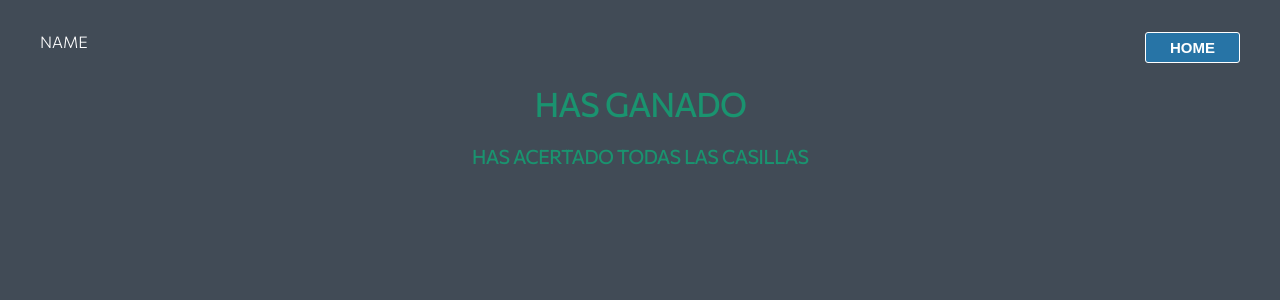
After one commit to TinfoilBat/php-says, a PHP site: page /victoria.php in a window 1280 px wide. The commit adds this page. Shown: the top 300 px of the page. Run offline with PHP 8.4, Linux system fonts and the light colour scheme; the visitor is signed in with stand-in values (Sample User, id 1).

Commit message:
Had to go back in time.

```diff
--- a/buttons.html
+++ b/buttons.html
@@ -1,3 +1,3 @@
 <!-- In order to make the button disabled, a simple css, "disabled", can be used -->
-<button onclick="showCorrectCells4Seconds()">EMPEZAR</button>
-<button onclick="solve.php">RESOLVER</button>
+<button class="boton" onclick="showCorrectCells4Seconds()">EMPEZAR</button>
+<button class="boton" onclick="solve()">RESOLVER</button>
--- /dev/null
+++ b/menu.php
@@ -0,0 +1,26 @@
+<head>
+	<meta charset="UTF-8">
+	<meta name="viewport" content="width=device-width, initial-scale=1.0">
+	<link rel="stylesheet" href="static/main.css">
+	<title>MENU</title>
+	<style>
+		@import url('https://fonts.googleapis.com/css2?family=Krona+One&display=swap');
+		@import url('https://fonts.googleapis.com/css2?family=Commissioner:wght@300&display=swap');
+		@import url('https://fonts.googleapis.com/css2?family=Oswald:wght@700&display=swap');
+	</style>
+</head>
+<body>
+	<div class="posicion letra">
+		<?php
+			session_start();
+			//$_SESSION['nombre'] = $_POST['nombre'];
+			$_SESSION['nombre'] = 'NAME';
+			echo '<div class="nombre">' . $_SESSION['nombre'] . '</div>';
+		?>
+
+		<div class="derecha">
+			<button class="boton" onclick="parent.location='index.php'">HOME</button>
+		</div>
+	</div>
+</body>
+</html>
--- /dev/null
+++ b/static/main.css
@@ -0,0 +1,261 @@
+body {
+	background-color: #414b56;
+}
+
+.home {
+	background-color: #2774a6;
+}
+
+.text-white {
+	color: #ffffff ;
+	font-family: 'Krona One', sans-serif;
+}
+
+.nombre {
+	display: flex;
+	margin-left: 2rem;
+	width: 50%;
+}
+
+.derecha {
+	display: flex;
+	margin-right: 2rem;
+	justify-content: flex-end;
+	width: 50%;
+}
+
+.posicion {
+	margin-top: 2rem;
+	display: flex;
+	align-content: space-between;
+}
+
+.letra {
+	font-family: 'Commissioner', sans-serif;
+	color: #ffffff;
+}
+
+.boton {
+	background-color:#2774a6;
+	border-radius:3px;
+	border:1px solid #ffffff;
+	display:inline-block;
+	cursor:pointer;
+	color:#ffffff;
+	font-family:Arial;
+	font-size:15px;
+	font-weight:bold;
+	padding:6px 24px;
+	text-decoration:none;
+}
+.boton:hover {
+	background-color:#019ad2;
+}
+.boton:active {
+	border-color:#2774a6 ;
+	top:1px;
+}
+
+/* Animacion y css cuando pierdes*/
+.GAMEOVER {
+	font-family: 'Commissioner', sans-serif;
+	color: #cd533b;
+	animation: animationFrames linear 1s;
+	animation-iteration-count: 1;
+	transform-origin: 50% 50%;
+	-webkit-animation: animationFrames linear 1s;
+	-webkit-animation-iteration-count: 1;
+	-webkit-transform-origin: 50% 50%;
+	-moz-animation: animationFrames linear 1s;
+	-moz-animation-iteration-count: 1;
+	-moz-transform-origin: 50% 50%;
+	-o-animation: animationFrames linear 1s;
+	-o-animation-iteration-count: 1;
+	-o-transform-origin: 50% 50%;
+	-ms-animation: animationFrames linear 1s;
+	-ms-animation-iteration-count: 1;
+	-ms-transform-origin: 50% 50%;
+}
+	@keyframes animationFrames{
+	0% {
+		transform:  rotate(0deg) scaleX(1.00) scaleY(1.00) ;
+	}
+	10% {
+		transform:  rotate(-3deg) scaleX(0.80) scaleY(0.80) ;
+	}
+	20% {
+		transform:  rotate(-3deg) scaleX(0.80) scaleY(0.80) ;
+	}
+	30% {
+		transform:  rotate(3deg) scaleX(1.20) scaleY(1.20) ;
+	}
+	40% {
+		transform:  rotate(-3deg) scaleX(1.20) scaleY(1.20) ;
+	}
+	50% {
+		transform:  rotate(3deg) scaleX(1.20) scaleY(1.20) ;
+	}
+	60% {
+		transform:  rotate(-3deg) scaleX(1.20) scaleY(1.20) ;
+	}
+	70% {
+		transform:  rotate(3deg) scaleX(1.20) scaleY(1.20) ;
+	}
+	80% {
+		transform:  rotate(-3deg) scaleX(1.20) scaleY(1.20) ;
+	}
+	90% {
+		transform:  rotate(3deg) scaleX(1.20) scaleY(1.20) ;
+	}
+	100% {
+		transform:  rotate(0deg) scaleX(1.20) scaleY(1.20) ;
+	}
+	}
+
+	@-moz-keyframes animationFrames{
+	0% {
+		-moz-transform:  rotate(0deg) scaleX(1.00) scaleY(1.00) ;
+	}
+	10% {
+		-moz-transform:  rotate(-3deg) scaleX(0.80) scaleY(0.80) ;
+	}
+	20% {
+		-moz-transform:  rotate(-3deg) scaleX(0.80) scaleY(0.80) ;
+	}
+	30% {
+		-moz-transform:  rotate(3deg) scaleX(1.20) scaleY(1.20) ;
+	}
+	40% {
+		-moz-transform:  rotate(-3deg) scaleX(1.20) scaleY(1.20) ;
+	}
+	50% {
+		-moz-transform:  rotate(3deg) scaleX(1.20) scaleY(1.20) ;
+	}
+	60% {
+		-moz-transform:  rotate(-3deg) scaleX(1.20) scaleY(1.20) ;
+	}
+	70% {
+		-moz-transform:  rotate(3deg) scaleX(1.20) scaleY(1.20) ;
+	}
+	80% {
+		-moz-transform:  rotate(-3deg) scaleX(1.20) scaleY(1.20) ;
+	}
+	90% {
+		-moz-transform:  rotate(3deg) scaleX(1.20) scaleY(1.20) ;
+	}
+	100% {
+		-moz-transform:  rotate(0deg) scaleX(1.20) scaleY(1.20) ;
+	}
+	}
+
+	@-webkit-keyframes animationFrames {
+	0% {
+		-webkit-transform:  rotate(0deg) scaleX(1.00) scaleY(1.00) ;
+	}
+	10% {
+		-webkit-transform:  rotate(-3deg) scaleX(0.80) scaleY(0.80) ;
+	}
+	20% {
+		-webkit-transform:  rotate(-3deg) scaleX(0.80) scaleY(0.80) ;
+	}
+	30% {
+		-webkit-transform:  rotate(3deg) scaleX(1.20) scaleY(1.20) ;
+	}
+	40% {
+		-webkit-transform:  rotate(-3deg) scaleX(1.20) scaleY(1.20) ;
+	}
+	50% {
+		-webkit-transform:  rotate(3deg) scaleX(1.20) scaleY(1.20) ;
+	}
+	60% {
+		-webkit-transform:  rotate(-3deg) scaleX(1.20) scaleY(1.20) ;
+	}
+	70% {
+		-webkit-transform:  rotate(3deg) scaleX(1.20) scaleY(1.20) ;
+	}
+	80% {
+		-webkit-transform:  rotate(-3deg) scaleX(1.20) scaleY(1.20) ;
+	}
+	90% {
+		-webkit-transform:  rotate(3deg) scaleX(1.20) scaleY(1.20) ;
+	}
+	100% {
+		-webkit-transform:  rotate(0deg) scaleX(1.20) scaleY(1.20) ;
+	}
+	}
+
+	@-o-keyframes animationFrames {
+	0% {
+		-o-transform:  rotate(0deg) scaleX(1.00) scaleY(1.00) ;
+	}
+	10% {
+		-o-transform:  rotate(-3deg) scaleX(0.80) scaleY(0.80) ;
+	}
+	20% {
+		-o-transform:  rotate(-3deg) scaleX(0.80) scaleY(0.80) ;
+	}
+	30% {
+		-o-transform:  rotate(3deg) scaleX(1.20) scaleY(1.20) ;
+	}
+	40% {
+		-o-transform:  rotate(-3deg) scaleX(1.20) scaleY(1.20) ;
+	}
+	50% {
+		-o-transform:  rotate(3deg) scaleX(1.20) scaleY(1.20) ;
+	}
+	60% {
+		-o-transform:  rotate(-3deg) scaleX(1.20) scaleY(1.20) ;
+	}
+	70% {
+		-o-transform:  rotate(3deg) scaleX(1.20) scaleY(1.20) ;
+	}
+	80% {
+		-o-transform:  rotate(-3deg) scaleX(1.20) scaleY(1.20) ;
+	}
+	90% {
+		-o-transform:  rotate(3deg) scaleX(1.20) scaleY(1.20) ;
+	}
+	100% {
+		-o-transform:  rotate(0deg) scaleX(1.20) scaleY(1.20) ;
+	}
+	}
+
+	@-ms-keyframes animationFrames {
+	0% {
+		-ms-transform:  rotate(0deg) scaleX(1.00) scaleY(1.00) ;
+	}
+	10% {
+		-ms-transform:  rotate(-3deg) scaleX(0.80) scaleY(0.80) ;
+	}
+	20% {
+		-ms-transform:  rotate(-3deg) scaleX(0.80) scaleY(0.80) ;
+	}
+	30% {
+		-ms-transform:  rotate(3deg) scaleX(1.20) scaleY(1.20) ;
+	}
+	40% {
+		-ms-transform:  rotate(-3deg) scaleX(1.20) scaleY(1.20) ;
+	}
+	50% {
+		-ms-transform:  rotate(3deg) scaleX(1.20) scaleY(1.20) ;
+	}
+	60% {
+		-ms-transform:  rotate(-3deg) scaleX(1.20) scaleY(1.20) ;
+	}
+	70% {
+		-ms-transform:  rotate(3deg) scaleX(1.20) scaleY(1.20) ;
+	}
+	80% {
+		-ms-transform:  rotate(-3deg) scaleX(1.20) scaleY(1.20) ;
+	}
+	90% {
+		-ms-transform:  rotate(3deg) scaleX(1.20) scaleY(1.20) ;
+	}
+	100% {
+		-ms-transform:  rotate(0deg) scaleX(1.20) scaleY(1.20) ;
+	}
+	}
+
+.centro {
+	text-align: center;
+}
--- /dev/null
+++ b/static/win.css
@@ -0,0 +1,119 @@
+.win {
+	font-family: 'Commissioner', sans-serif;
+    color: #1a936f;
+    animation: win ease-out 0.8s;
+    animation-iteration-count: 1;
+    transform-origin: 50% 50%;
+    animation-fill-mode:forwards; /*when the spec is finished*/
+    -webkit-animation: win ease-out 0.8s;
+    -webkit-animation-iteration-count: 1;
+    -webkit-transform-origin: 50% 50%;
+    -webkit-animation-fill-mode:forwards; /*Chrome 16+, Safari 4+*/
+    -moz-animation: win ease-out 0.8s;
+    -moz-animation-iteration-count: 1;
+    -moz-transform-origin: 50% 50%;
+    -moz-animation-fill-mode:forwards; /*FF 5+*/
+    -o-animation: win ease-out 0.8s;
+    -o-animation-iteration-count: 1;
+    -o-transform-origin: 50% 50%;
+    -o-animation-fill-mode:forwards; /*Not implemented yet*/
+    -ms-animation: win ease-out 0.8s;
+    -ms-animation-iteration-count: 1;
+    -ms-transform-origin: 50% 50%;
+    -ms-animation-fill-mode:forwards; /*IE 10+*/
+    }
+
+    @keyframes win{
+    0% {
+        opacity:0;
+        transform:  translate(300px,0px)  skewX(-30deg) ;
+    }
+    60% {
+        opacity:1;
+        transform:  translate(-40px,0px)  skewX(30deg) ;
+    }
+    80% {
+        opacity:1;
+        transform:  translate(0px,0px)  skewX(-15deg) ;
+    }
+    100% {
+        opacity:1;
+        transform:  translate(0px,0px)  skewX(0deg) ;
+    }
+    }
+
+    @-moz-keyframes win{
+    0% {
+        opacity:0;
+        -moz-transform:  translate(300px,0px)  skewX(-30deg) ;
+    }
+    60% {
+        opacity:1;
+        -moz-transform:  translate(-40px,0px)  skewX(30deg) ;
+    }
+    80% {
+        opacity:1;
+        -moz-transform:  translate(0px,0px)  skewX(-15deg) ;
+    }
+    100% {
+        opacity:1;
+        -moz-transform:  translate(0px,0px)  skewX(0deg) ;
+    }
+    }
+
+    @-webkit-keyframes win {
+    0% {
+        opacity:0;
+        -webkit-transform:  translate(300px,0px)  skewX(-30deg) ;
+    }
+    60% {
+        opacity:1;
+        -webkit-transform:  translate(-40px,0px)  skewX(30deg) ;
+    }
+    80% {
+        opacity:1;
+        -webkit-transform:  translate(0px,0px)  skewX(-15deg) ;
+    }
+    100% {
+        opacity:1;
+        -webkit-transform:  translate(0px,0px)  skewX(0deg) ;
+    }
+    }
+
+    @-o-keyframes win {
+    0% {
+        opacity:0;
+        -o-transform:  translate(300px,0px)  skewX(-30deg) ;
+    }
+    60% {
+        opacity:1;
+        -o-transform:  translate(-40px,0px)  skewX(30deg) ;
+    }
+    80% {
+        opacity:1;
+        -o-transform:  translate(0px,0px)  skewX(-15deg) ;
+    }
+    100% {
+        opacity:1;
+        -o-transform:  translate(0px,0px)  skewX(0deg) ;
+    }
+    }
+
+    @-ms-keyframes win {
+    0% {
+        opacity:0;
+        -ms-transform:  translate(300px,0px)  skewX(-30deg) ;
+    }
+    60% {
+        opacity:1;
+        -ms-transform:  translate(-40px,0px)  skewX(30deg) ;
+    }
+    80% {
+        opacity:1;
+        -ms-transform:  translate(0px,0px)  skewX(-15deg) ;
+    }
+    100% {
+        opacity:1;
+        -ms-transform:  translate(0px,0px)  skewX(0deg) ;
+    }
+}
--- /dev/null
+++ b/victoria.php
@@ -0,0 +1,24 @@
+<!DOCTYPE html>
+<html lang="en">
+<head>
+    <meta charset="UTF-8">
+    <meta name="viewport" content="width=device-width, initial-scale=1.0">
+    <title>VICTORIA</title>
+    <link rel="stylesheet" href="static/main.css">
+    <link rel="stylesheet" href="static/win.css">
+
+</head>
+<body>
+    <?php include('menu.php');
+    ?>
+
+    <div class="win">
+        <div class="centro">
+            <h1> HAS GANADO</h1>
+            <h3> HAS ACERTADO TODAS LAS CASILLAS </h3>
+        </div>
+    </div>
+
+
+</body>
+</html>
```
Also changed, not shown: derrota.php (added, +22 -0 lines), function/f.js (+6 -6 lines), game.php (+9 -5 lines), index.php (+34 -9 lines).
